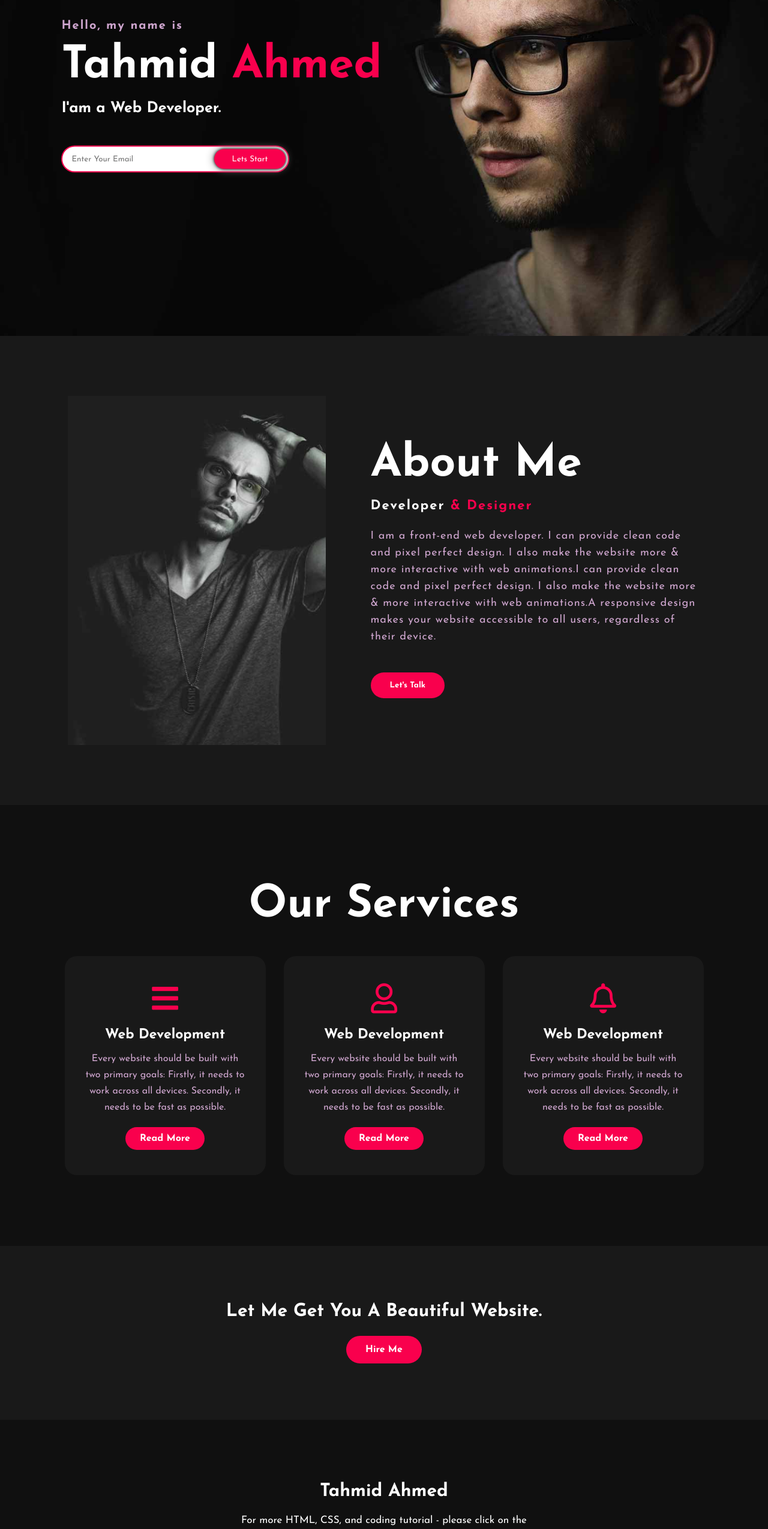
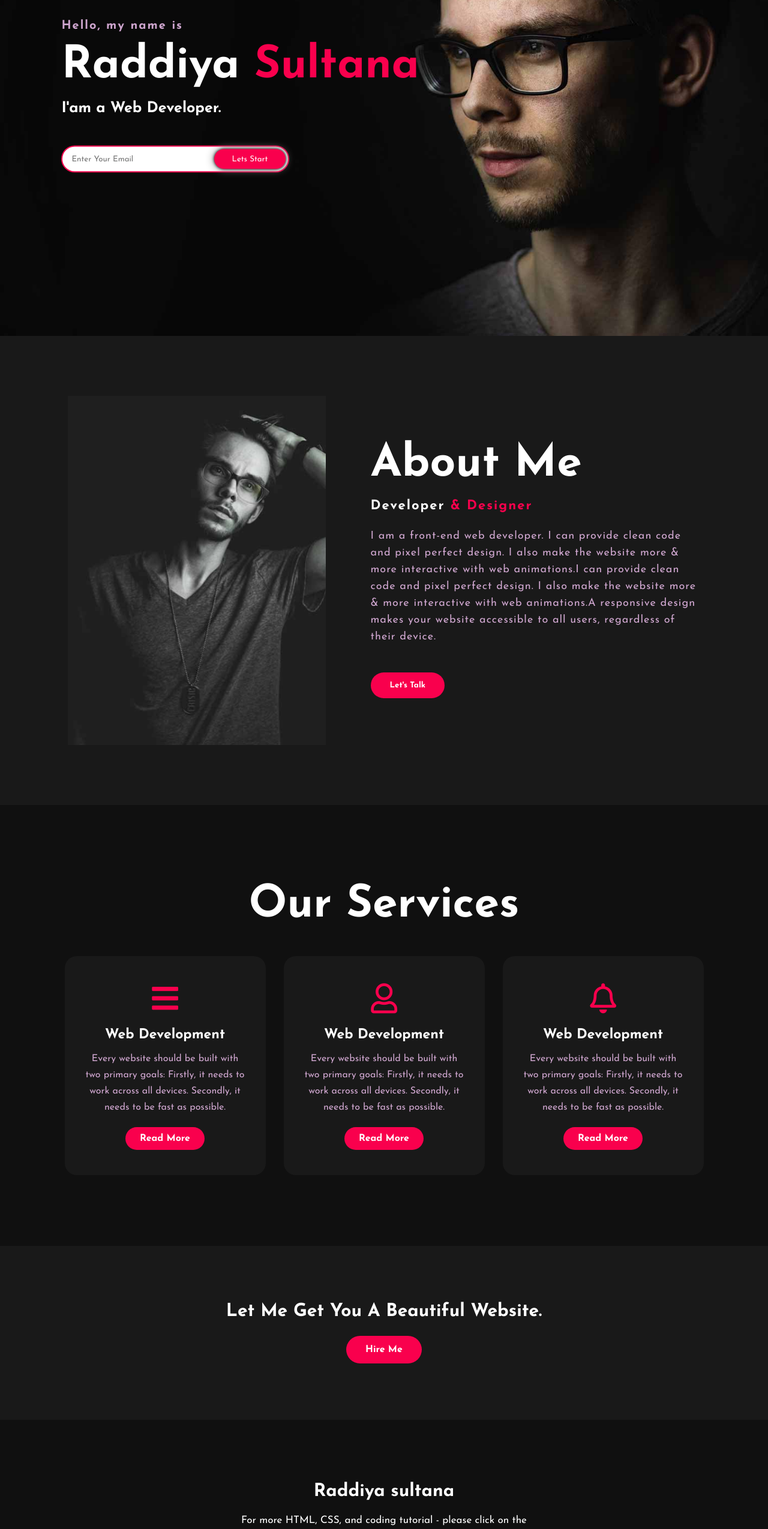
Before and after one commit to Raddiya/portfolio, a plain HTML site: page index.html in a window 1280 px wide. Shown: the part 240-2789 px from the top of the page at 60% size. Drawn offline with Linux system fonts and the light colour scheme.

Commit message:
info add

```diff
--- a/index.html
+++ b/index.html
@@ -23,12 +23,12 @@
 				<li><a href="#">Skills</a></li>
 				<li><a href="#">Contact Us</a></li>
 			</ul>
-			<a href="#" class="btn">Subscribe</a>
+			<a href="#" class="btn">Resume</a>
 		</nav>
 
 		<div class="content">
 			<h4>Hello, my name is</h4>
-			<h1>Tahmid <span>Ahmed</span></h1>
+			<h1>Raddiya <span>Sultana</span></h1>
 			<h3>I'am a Web Developer.</h3>
 			<div class="newslatter">
 				<form>
@@ -105,14 +105,14 @@
 
 	<!------footer start--------->
 	<footer>
-		<p>Tahmid Ahmed</p>
+		<p>Raddiya sultana</p>
 		<p>For more HTML, CSS, and coding tutorial - please click on the link below to subscribe to my channel:</p>
 		<div class="social">
 			<a href="#"><i class="fab fa-facebook-f"></i></a>
 			<a href="#"><i class="fab fa-instagram"></i></a>
 			<a href="#"><i class="fab fa-dribbble"></i></a>
 		</div>
-		<p class="end">CopyRight By Tahmid Ahmed</p>
+		<p class="end">CopyRight By Raddiya Sultana</p>
 	</footer>
 </body>
 </html>
```
